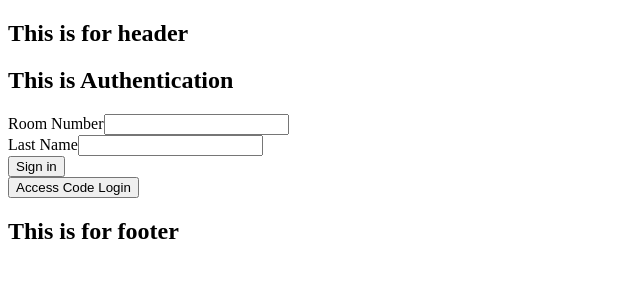
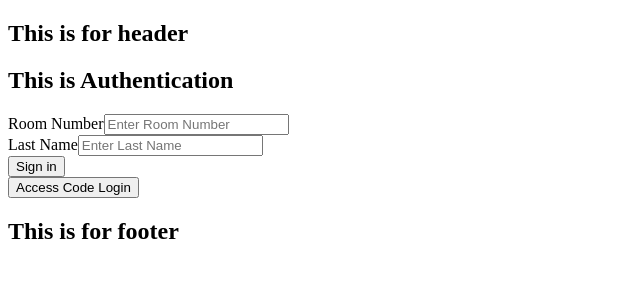
Before and after one commit to edxen/captive_next, a Next.js app: page /templates/authentication in a window 1280 px wide. Shown: the top 300 px of the page, without its empty margins (0-640 px from the left). Built offline with nearby package versions, Linux system fonts and the light colour scheme.

Commit message:
dropped inputGroup component and updated credentials

```diff
--- a/pages/api/handler.ts
+++ b/pages/api/handler.ts
@@ -47,12 +47,10 @@ export default function handler(
 
                 switch (action) {
                     case "signin":
-                        const { room_number, last_name } = req.body.credentials;
+                        const { room_number, last_name } = req.body;
                         const guest: Guest = data.pms.filter((data) => data.room_number === room_number)[0];
 
-                        if (guest?.last_name === last_name) {
-                            success = true;
-                        }
+                        if (guest?.last_name === last_name) success = true;
 
                         if (success) {
                             const getGuestPlans = data.bill_plans.filter((billPlan) => billPlan.type !== 'voucher');
--- a/pages/components/inputGroup.tsx
+++ /dev/null
@@ -1,24 +0,0 @@
-import { ChangeEvent } from 'react';
-import { Credentials } from './inteface';
-
-interface InputGroupProps {
-    value: string;
-    label: string;
-    htmlFor: any;
-    updateData: any;
-}
-
-const InputGroup: React.FC<InputGroupProps> = ({ value, label, htmlFor, updateData }) => {
-    const handleChange = (e: ChangeEvent<HTMLInputElement>) => {
-        updateData({ [htmlFor]: e.target.value });
-    };
-
-    return (
-        <div>
-            <label htmlFor={htmlFor}>{label}</label>
-            <input defaultValue={value} onChange={handleChange} />
-        </div>
-    );
-};
-
-export default InputGroup;
--- a/pages/components/translation.json
+++ b/pages/components/translation.json
@@ -13,8 +13,10 @@
             },
             "credentials": {
                 "welcome_message": "Welcome to DisCafe!",
-                "room_number": "Room Number",
-                "last_name": "Last Name"
+                "label_room_number": "Room Number",
+                "label_last_name": "Last Name",
+                "placeholder_room_number": "Enter Room Number",
+                "placeholder_last_name": "Enter Last Name"
             },
             "buttons": {
                 "sign_in": "Sign in",
--- a/pages/templates/authentication.tsx
+++ b/pages/templates/authentication.tsx
@@ -1,26 +1,27 @@
-import { useState, useEffect } from 'react';
+import { ChangeEvent, useState } from 'react';
 import { useRouter } from 'next/router';
 import Link from 'next/link';
 
-import { Credentials } from "../components/inteface";
 import { fetchAPI, getCurrentTranslation } from "../components/utils";
 import { Data } from '../components/inteface';
 
 import Layout from "../components/layout";
-import InputGroup from "../components/inputGroup";
 
 const texts = getCurrentTranslation();
 
 const Authentication = () => {
     const [isLoading, setIsLoading] = useState<boolean>(false);
     const [errorMessage, setErrorMessage] = useState<string>('');
-    const [credentials, setCredentials] = useState<Credentials>({ room_number: '', last_name: '' });
-    const updateCredentials = (value: Partial<Credentials>) => setCredentials((prevCredentials: Credentials) => ({ ...prevCredentials, ...value }));
+    const [credentials, setCredentials] = useState<{ [key: string]: string; }>({ room_number: '', last_name: '' });
 
     const router = useRouter();
 
     const handleClick = () => {
         setIsLoading(true);
+    };
+
+    const handleChange = (e: ChangeEvent<HTMLInputElement>) => {
+        setCredentials((prevCredentials) => ({ ...prevCredentials, [e.target.id]: e.target.value }));
     };
 
     const handleSignIn = async (e: React.FormEvent<HTMLFormElement>) => {
@@ -32,7 +33,7 @@ const Authentication = () => {
             setErrorMessage(texts.error.blank_credentials);
         } else {
             setIsLoading(true);
-            const data = await fetchAPI({ target: "handler", method: "POST", body: { action: 'signin', credentials } }) as Data;
+            const data = await fetchAPI({ target: "handler", method: "POST", body: { action: 'signin', ...credentials } }) as Data;
             if (data.success) {
                 router.push('/templates/bill_plan');
             } else {
@@ -47,8 +48,14 @@ const Authentication = () => {
             <Layout isLoading={isLoading}>
                 <form onSubmit={handleSignIn}>
                     <h2>This is Authentication</h2>
-                    <InputGroup value={credentials.room_number} label={texts.credentials.room_number} htmlFor='room_number' updateData={updateCredentials} />
-                    <InputGroup value={credentials.last_name} label={texts.credentials.last_name} htmlFor='last_name' updateData={updateCredentials} />
+                    {
+                        Object.keys(credentials).map((credential, index) => (
+                            <div key={index}>
+                                <label>{texts.credentials[`label_${credential}`]}</label>
+                                <input id={credential} onChange={handleChange} defaultValue={credentials[credential]} placeholder={texts.credentials[`placeholder_${credential}`]} />
+                            </div>
+                        ))
+                    }
                     <div>{errorMessage}</div>
                     <button>{texts.buttons.sign_in}</button>
                 </form>
```
